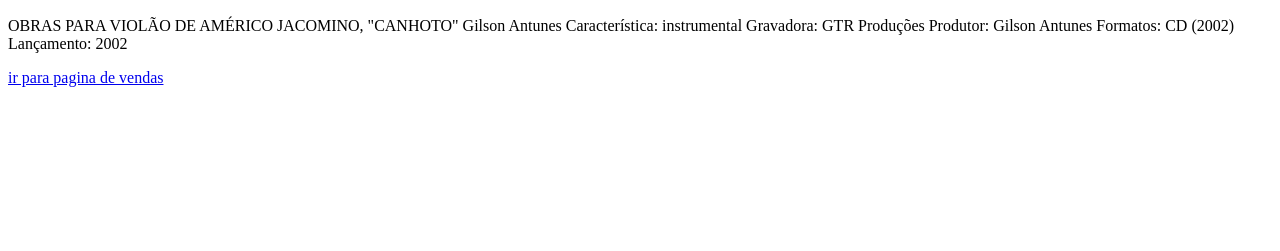
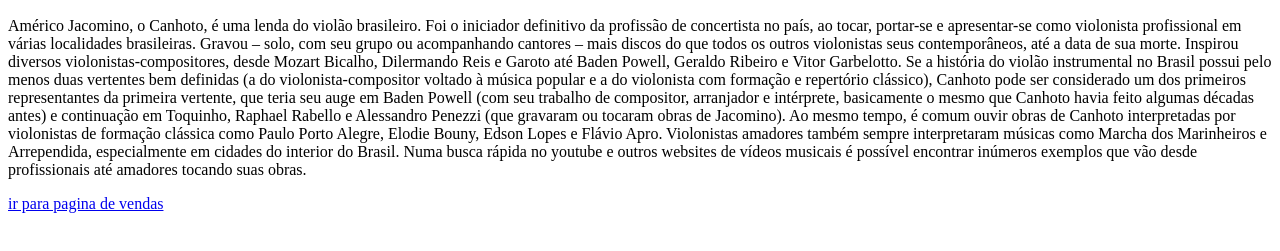
Before and after one commit to DevTinoco/aulagithub, a plain HTML site: page index.html in a window 1280 px wide. Shown: the part 383-634 px from the top of the page. Drawn offline with Linux system fonts and the light colour scheme.

Commit message:
Biografia Americo jacomino

```diff
--- a/index.html
+++ b/index.html
@@ -9,17 +9,19 @@
 <body>
     <h1>Américo Jacomino</h1>
     <img src="https://upload.wikimedia.org/wikipedia/commons/4/47/Americo_Jacomino_%28canhoto%29_profile_1920s.jpg" alt="">
-    <p>OBRAS PARA VIOLÃO DE AMÉRICO JACOMINO, "CANHOTO"
-        Gilson Antunes
-        Característica: instrumental
-
-        Gravadora: GTR Produções
-
-        Produtor: Gilson Antunes
-
-        Formatos: CD (2002)
-
-        Lançamento: 2002
+    <p>Américo Jacomino, o Canhoto, é uma lenda do violão brasileiro.
+        Foi o iniciador definitivo da profissão de concertista no país,
+        ao tocar, portar-se e apresentar-se como violonista profissional em várias localidades brasileiras.
+        Gravou – solo, com seu grupo ou acompanhando cantores – mais discos do que todos os outros violonistas seus contemporâneos,
+        até a data de sua morte.
+        Inspirou diversos violonistas-compositores, desde Mozart Bicalho, Dilermando Reis e Garoto até Baden Powell, Geraldo Ribeiro e Vitor Garbelotto.
+        Se a história do violão instrumental no Brasil possui pelo menos duas vertentes bem definidas (a do violonista-compositor voltado à música popular
+        e a do violonista com formação e repertório clássico), Canhoto pode ser considerado um dos primeiros representantes da primeira vertente, que teria seu auge em
+        Baden Powell (com seu trabalho de compositor, arranjador e intérprete, basicamente o mesmo que Canhoto havia feito algumas décadas antes) e continuação em Toquinho,
+        Raphael Rabello e Alessandro Penezzi (que gravaram ou tocaram obras de Jacomino).
+        Ao mesmo tempo, é comum ouvir obras de Canhoto interpretadas por violonistas de formação clássica como Paulo Porto Alegre, Elodie Bouny, Edson Lopes e Flávio Apro.
+        Violonistas amadores também sempre interpretaram músicas como Marcha dos Marinheiros e Arrependida, especialmente em cidades do interior do Brasil.
+        Numa busca rápida no youtube e outros websites de vídeos musicais é possível encontrar inúmeros exemplos que vão desde profissionais até amadores tocando suas obras.
         </p>
     <a href="vendas.html">ir para pagina de vendas</a>
 
```
